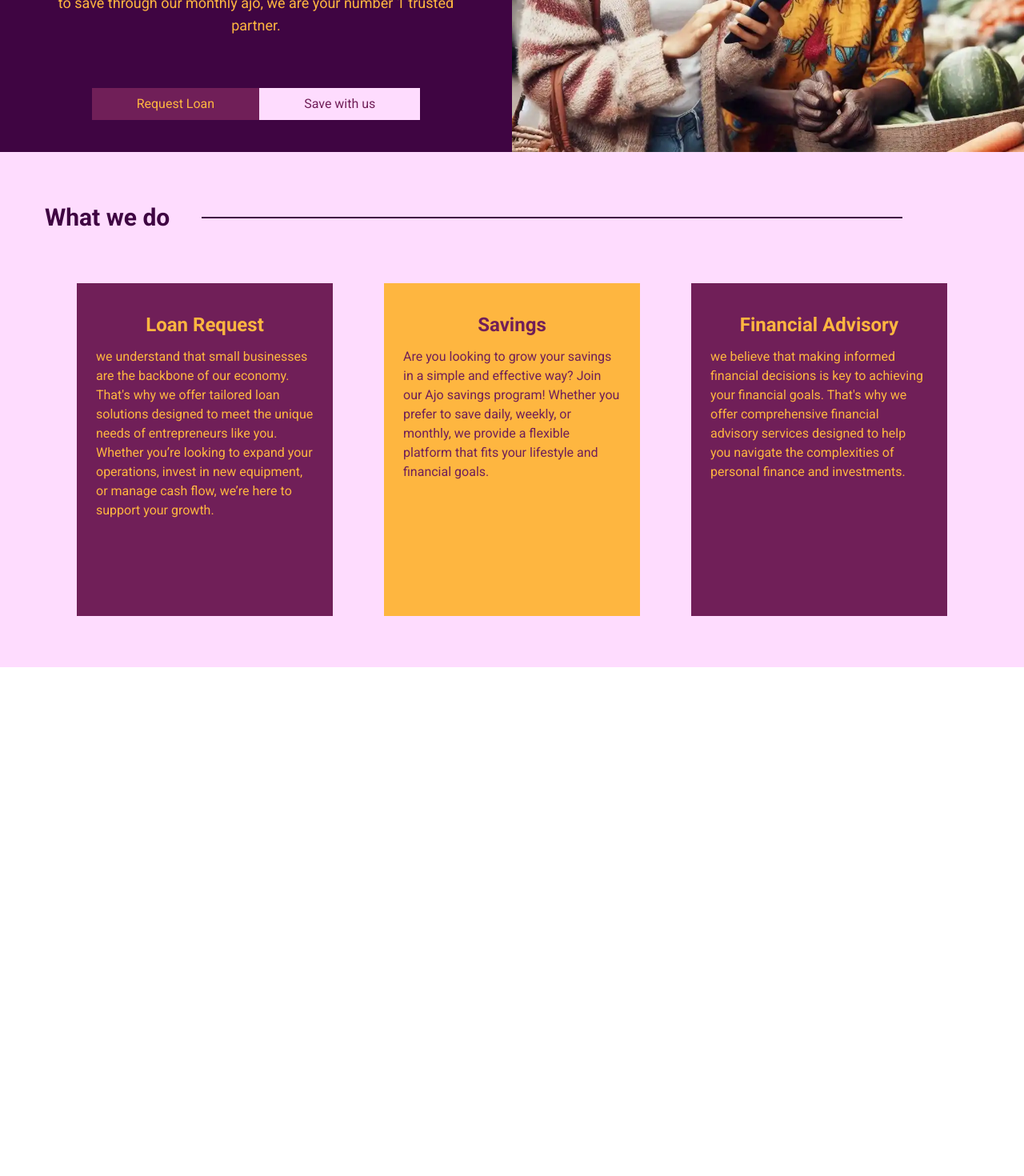
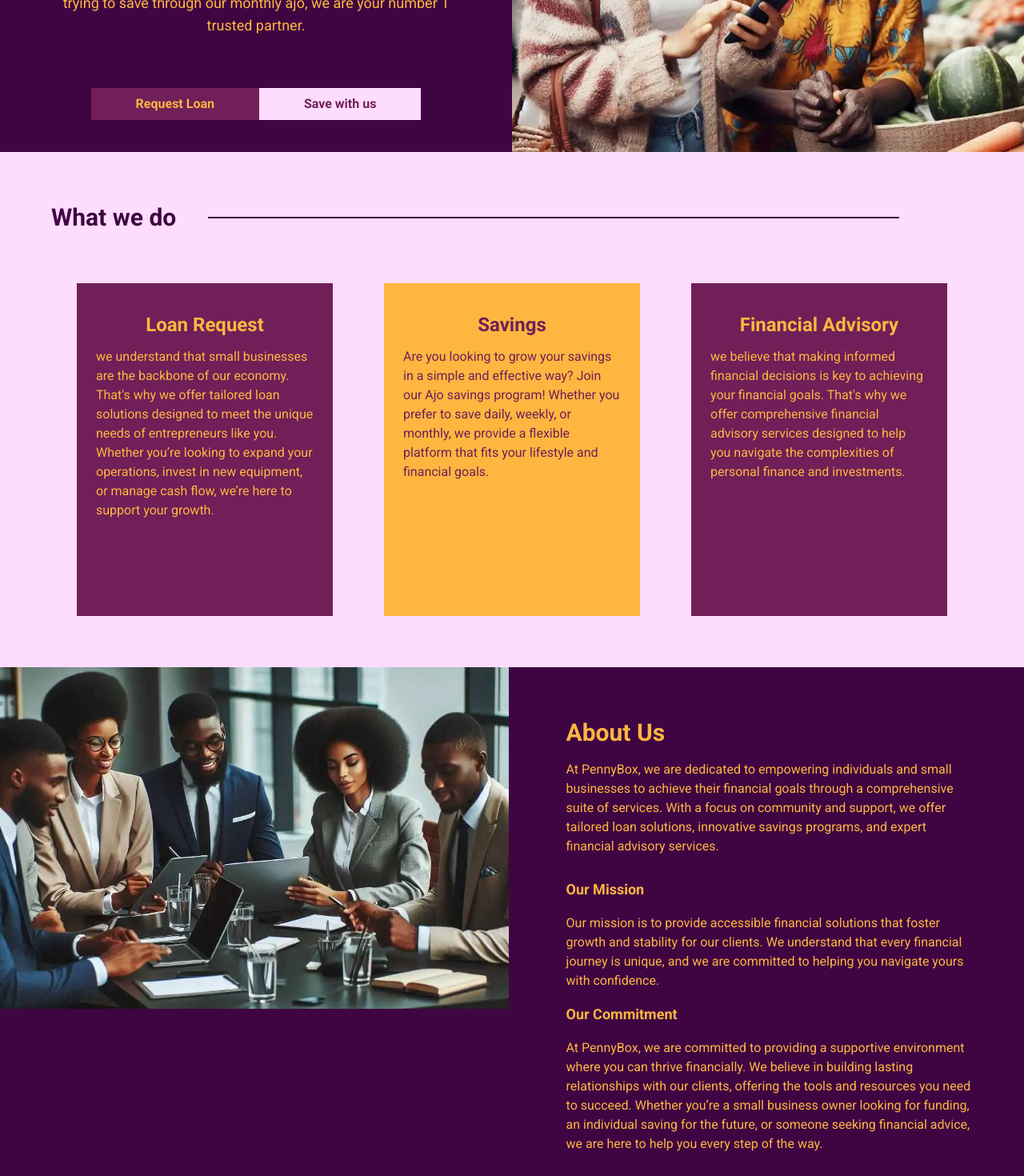
Before and after one commit to messiovo/pennybox, a React (Vite) app: page / in a window 1280 px wide. Shown: the part 441-1911 px from the top of the page at 80% size. Before the commit the page ends 1275 px from the top, so only its background shows below. Built offline with nearby package versions, Linux system fonts and the light colour scheme.

Commit message:
building about section

```diff
--- /dev/null
+++ b/src/Component/molecules/AboutUs.jsx
@@ -0,0 +1,24 @@
+import React from "react";
+import pic from "../images/about.webp"
+const AboutUs = () => {
+  return (
+    <section className="flex lg:flex-row-reverse flex-col-reverse bg-primary text-sec lg:gap-2 gap-10">
+      <div className="lg:w-2/4 w-full lg:px-16 px-8 lg:pt-16 pt-4">
+        <h1 className="lg:text-3xl text-2xl font-bold pb-4">
+          About Us
+        </h1>
+
+        <p className="lg:text-base text-sm pb-7 leading-6">
+        At PennyBox, we are dedicated to empowering individuals and small businesses to achieve their financial goals through a comprehensive suite of services. With a focus on community and support, we offer tailored loan solutions, innovative savings programs, and expert financial advisory services.
+        </p>
+        <h2 className="lg:text-lg text-base pb-4 leading-6 font-bold">Our Mission</h2>
+        <p className="lg:text-base text-sm pb-4 leading-6">Our mission is to provide accessible financial solutions that foster growth and stability for our clients. We understand that every financial journey is unique, and we are committed to helping you navigate yours with confidence.</p>
+        <h2 className="lg:text-lg text-base pb-4 leading-6 font-bold">Our Commitment</h2>
+        <p className="lg:text-base text-sm pb-7 leading-6">At PennyBox, we are committed to providing a supportive environment where you can thrive financially. We believe in building lasting relationships with our clients, offering the tools and resources you need to succeed. Whether you’re a small business owner looking for funding, an individual saving for the future, or someone seeking financial advice, we are here to help you every step of the way.</p>
+        </div>
+      <div className="lg:w-2/4 w-full" ><img src={pic} alt="aboutus picture" className="max-w-full" /></div>
+    </section>
+  );
+};
+
+export default AboutUs;
--- a/src/Component/molecules/CardOne.jsx
+++ b/src/Component/molecules/CardOne.jsx
@@ -24,10 +24,10 @@ const cardDetails = [
 
 const CardOne = () => {
   return (
-    <div className="bg-light lg:px-14 px-5 lg:py-16 py-10">
+    <div className="bg-light lg:px-16 px-8 lg:py-16 py-10 ">
         <div className="flex flex-row items-center">
-        <h1 className="text-primary  lg:text-3xl text-xl font-bold pr-10">What we do</h1>
-        <span className="h-[2px] lg:w-3/4 w-full bg-primary block"></span>
+        <h1 className="text-primary  lg:text-3xl text-2xl font-bold lg:pr-10 lg:text-left">What we do</h1>
+        <span className="h-[2px] lg:w-3/4 w-full bg-primary lg:block hidden"></span>
         </div>
      <div className="flex lg:flex-row flex-col lg:gap-16 gap-8 justify-center items-center lg:pt-16 pt-10">
         {cardDetails.map((items, i) => (
--- a/src/Component/molecules/Hero.jsx
+++ b/src/Component/molecules/Hero.jsx
@@ -8,12 +8,12 @@ const Hero = () => {
     <>
       <Nav />
       <section className="flex justify-between lg:flex-row flex-col-reverse bg-medium text-sec bg-primary">
-        <div className="lg:w-2/4  w-full lg:px-14 px-5">
+        <div className="lg:w-2/4  w-full lg:px-16 px-8">
             <div className="flex flex-col items-center lg:gap-6 gap-5">
                 <h1 className="lg:text-6xl text-2xl text-center lg:py-6 py-3">EMPOWERING SMES THROUGH THE PROVISIONS OF QUICK <b>LOANS </b></h1>
                 <p className="lg:text-lg text-base text-center">-whether you are looking for loan to boost your business or trying to save through our monthly ajo,  we are your number 1 trusted partner.</p>
             </div>
-            <div className="flex items-center justify-center lg:mt-16 lg:my-0 my-10">
+            <div className="flex items-center justify-center lg:mt-16 lg:my-0 my-10 font-semibold">
                 <Link to="/contact">
                     <button className="text-sec bg-dark py-2 lg:px-14 px-5 block hover:bg-sec hover:text-dark transition-colors ease-in-out duration-500 ">
                         Request Loan
--- a/src/Component/molecules/index.js
+++ b/src/Component/molecules/index.js
@@ -1,3 +1,4 @@
 export {default as Nav} from './Nav';
 export {default as Hero} from './Hero';
 export {default as CardOne} from './CardOne';
+export {default as AboutUs} from './AboutUs';
--- a/src/Pages/Home.jsx
+++ b/src/Pages/Home.jsx
@@ -1,5 +1,5 @@
 import React from "react";
-import { Hero, CardOne} from '../Component/molecules';
+import { Hero, CardOne, AboutUs} from '../Component/molecules';
 
 
 const Home = () => {
@@ -8,6 +8,7 @@ const Home = () => {
 
       <Hero/>
       <CardOne/>
+      <AboutUs/>
 
       </>
     )
```
Also changed, not shown: src/Component/images/about.webp (added), 1 other file (tests, documents, lock files or other folders).
